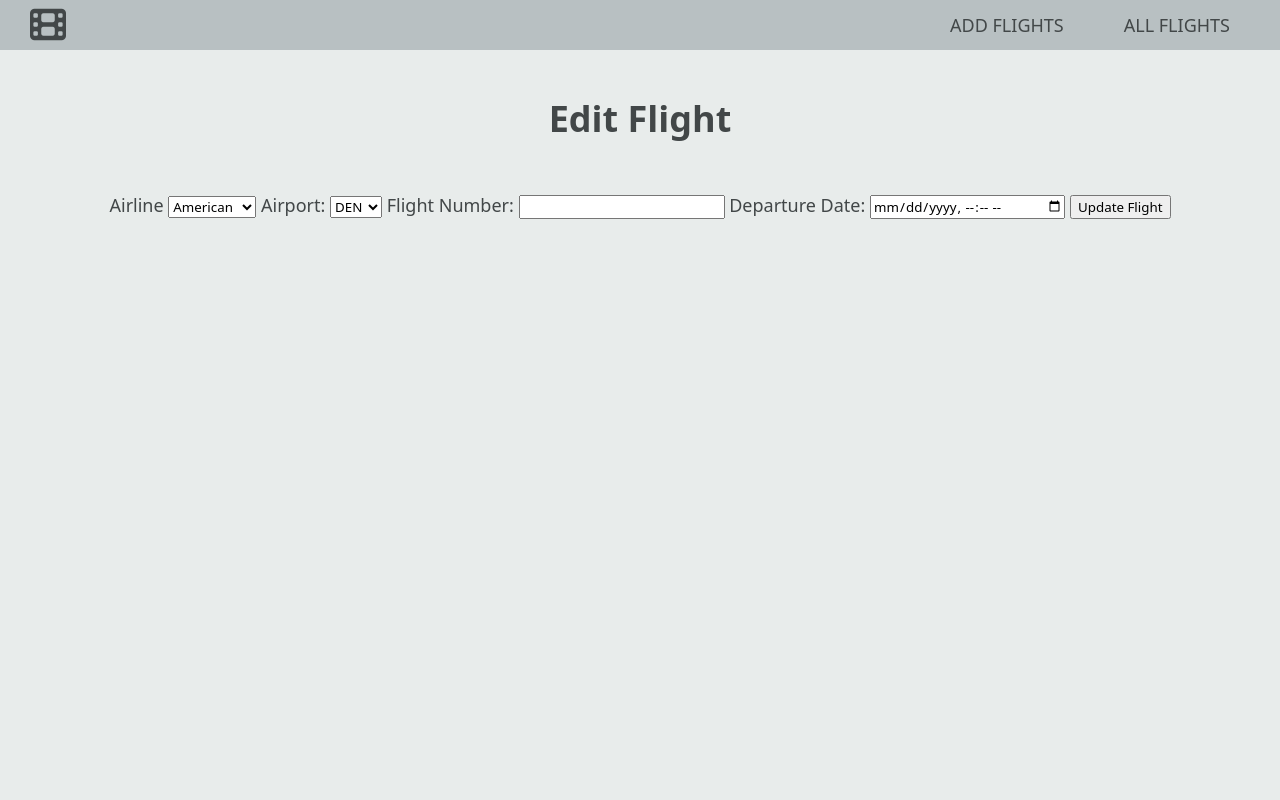
After one commit to J3NNog1/mongoose-flights-2, a Node server app: page /flights/600000000000000000000001/edit in a window 1280 px wide. The commit adds this page. Run offline with Node 20, Linux system fonts and the light colour scheme; data that the repository does not hold is empty; some libraries are stand-ins or nearby versions.

Commit message:
functionality step 1 done

```diff
--- a/controllers/flights.js
+++ b/controllers/flights.js
@@ -8,17 +8,11 @@ function newFlight(req, res) {
 }
 
 function create(req, res) {
-// convert nowShowing's checkbox of nothing or "on" to boolean
-  req.body.nowShowing = !!req.body.nowShowing
-// replace and split if it's not an empty string
-  if (req.body.cast) {
-  // remove whitespace next to commas
-  req.body.cast = req.body.cast.split(', ')
-  }
+
   Flight.create(req.body)
   .then(flight => {
     console.log(flight)
-    res.redirect(`/flights`)
+    res.redirect(`/flights/${flight._id}`)
   })
   .catch(err => {
     res.redirect('/flights/new')
@@ -33,14 +27,68 @@ function index(req, res) {
       title: 'All Flights'
     })
   })
-  // .catch(err => {
-  //   res.redirect('/flights/new')
-  // })
+  .catch(err => {
+    res.redirect('/flights/new')
+  })
 }
 
+function show(req, res){
+  Flight.findById(req.params.id)
+  .then(flight => {
+    res.render('flights/show', {
+      title: 'Flight Details',
+      flight: flight
+    })
+  })
+  .catch(err => {
+    console.log(err)
+    res.redirect('/')
+  })
+}
+
+function deleteFlight(req, res) {
+  Flight.findByIdAndDelete(req.params.id)
+  .then(flight => {
+    res.redirect('/flights')
+  })
+  .catch(err => {
+    console.log(err)
+    res.redirect('/')
+  })
+}
+
+function edit(req, res) {
+  Flight.findById(req.params.id)
+  .then(flight => {
+    res.render("flights/edit", {
+      flight, // same as flight: flight
+      title: "Edit Flight"
+    })
+  })
+  .catch(err => {
+    console.log(err)
+    res.redirect('/')
+  })
+}
+
+function update(req, res) {
+  Flight.findByIdAndUpdate(req.params.id, req.body, {new: true})
+  .then(flight => {
+    res.redirect(`/flights/${flight._id}`)
+  })
+  .catch(err => {
+    console.log(err)
+    res.redirect("/")
+  })
+}
 
 export {
   newFlight as new,
   create,
   index,
+  show,
+  deleteFlight as delete,
+  edit,
+  update,
+
 }
--- a/models/flight.js
+++ b/models/flight.js
@@ -14,7 +14,7 @@ const flightSchema = new Schema({
     enum: ['AUS', 'DFW', 'DEN', 'LAX', 'SAN'],
     default: 'DEN'
   },
-  FlightNo: {
+  flightNo: {
     type: Number,
     min: 10,
     max: 9999,
--- a/package.json
+++ b/package.json
@@ -12,6 +12,7 @@
     "ejs": "^3.1.8",
     "express": "^4.18.1",
     "http-errors": "^2.0.0",
+    "method-override": "^3.0.0",
     "mongoose": "^6.6.2",
     "morgan": "^1.10.0"
   }
--- a/server.js
+++ b/server.js
@@ -4,6 +4,7 @@ import express from 'express'
 import path from 'path'
 import { fileURLToPath } from 'url'
 import logger from 'morgan'
+import methodOverride from 'method-override'
 import('./config/database.js')
 
 // import routers
@@ -29,6 +30,7 @@ app.use(
     path.join(path.dirname(fileURLToPath(import.meta.url)), 'public')
   )
 )
+app.use(methodOverride('_method'))
 
 // mounted routers
 app.use('/', indexRouter)
--- /dev/null
+++ b/views/flights/edit.ejs
@@ -0,0 +1,35 @@
+<%- include('../partials/html-head') %>
+<link rel="stylesheet" href="/stylesheets/movies/new.css" />
+<%- include('../partials/nav') %>
+
+
+
+<main>
+  <h1><%= title %></h1>
+  <form id="new-form" action="/flights" method="POST">
+    <label for="airline-select">Airline</label>
+    <select name="airline" id="airline-select">
+      <option value="American">American</option>
+      <option value="Southwest">Southwest</option>
+      <option value="United">United</option>
+    </select>
+
+    <label for="airport-input">Airport:</label>
+    <select name="airport" id="airport-select">
+      <option value="AUS">AUS</option>
+      <option value="DFW">DFW</option>
+      <option value="DEN" selected >DEN</option>
+      <option value="LAX">LAX</option>
+      <option value="SAN">SAN</option>
+    </select>
+
+    <label for="flight-no">Flight Number:</label>
+    <input type="number" name="flightNo" id="flight-no-input">
+
+    <label for="departs">Departure Date:</label>
+    <input type="datetime-local" name="departs" id="departs-input">
+    <button type="submit">Update Flight</button>
+  </form>
+</main>
+
+<%- include("../partials/footer") %>
```
Also changed, not shown: routes/flight.js (+23 -2 lines), views/flights/index.ejs (+13 -4 lines), views/flights/show.ejs (added, +22 -0 lines), 1 other file.
